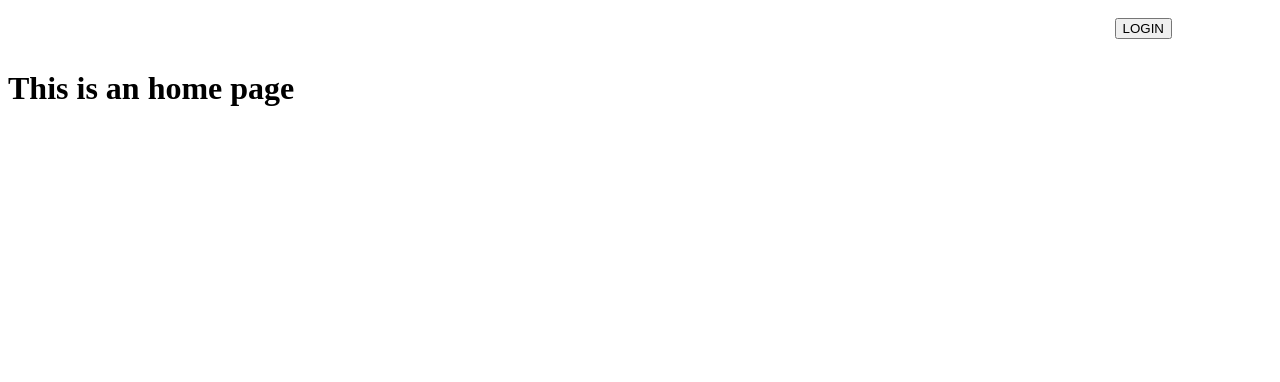
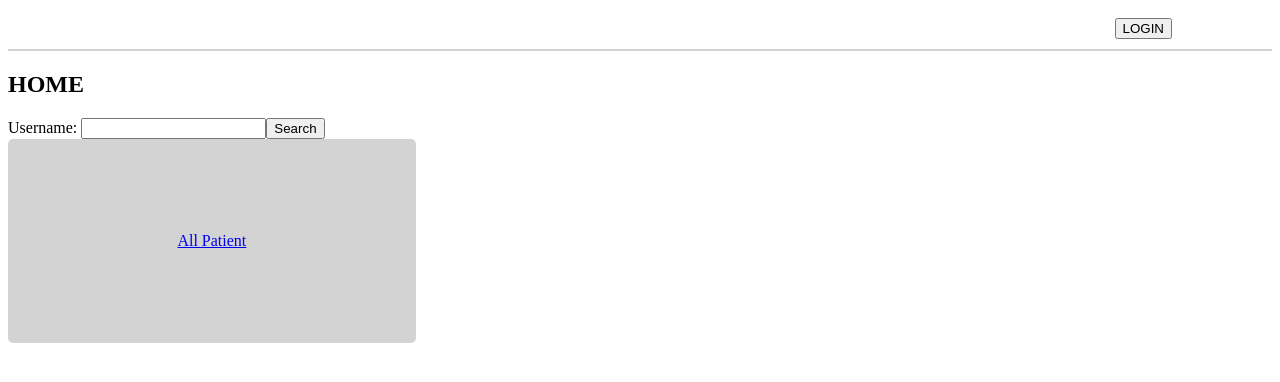
Before and after one commit to rajeevhansda/patient-record-frontend, a Vue app: page / in a window 1280 px wide. Shown: the top 382 px of the page. Built offline with nearby package versions, Linux system fonts and the light colour scheme.

Commit message:
added patient records in home page

```diff
--- a/src/App.vue
+++ b/src/App.vue
@@ -48,6 +48,7 @@ export default {
 nav {
   display: flex;
   justify-content: space-between;
+  border-bottom: 2px solid lightgray;
 }
 
 #nav-name,
--- a/src/router/index.js
+++ b/src/router/index.js
@@ -26,6 +26,13 @@ const routes = [
     component: () => import(/* webpackChunkName: "update" */ '../views/UpdateUser.vue')
   },
 
+  // ---------------------------------------------------------------------
+  {
+    path: '/allPatients',
+    name: 'allPatients',
+    component: () => import(/* webpackChunkName: "allPatients" */ '../views/patient/PatientAll.vue')
+  },
+
   {
     path: "*",
     name: "notFound",
--- a/src/views/Home.vue
+++ b/src/views/Home.vue
@@ -1,5 +1,100 @@
 <template>
-  <div class="about">
-    <h1>This is an home page</h1>
+  <div class="home">
+    <h2>HOME</h2>
+    <form class="form" @submit.prevent="searchPatient">
+
+      <label for="search">Username: </label>
+      <input type="text" name="search" autocomplete="on" required="true" />
+
+
+
+
+      <button type="submit" class="btn" :disabled="loading">Search</button>
+    </form>
+    <div class="container">
+      <div class="card">
+        <router-link :to="{ name: 'allPatients' }">All Patient</router-link>
+      </div>
+      <div class="p-card" v-for="(patient, index) in patients" :key="index">
+        <p>Name: {{ patient.name }}</p>
+        <p>Disease</p>
+        <ul>
+          <li v-for="(dis, index) in patient.disease" :key="index">{{ dis }}</li>
+        </ul>
+        <p>Medication</p>
+
+        <ul>
+          <li v-for="(med, index) in patient.medication" :key="index">{{ med }}</li>
+        </ul>
+      </div>
+    </div>
+
   </div>
 </template>
+<script>
+export default {
+  data() {
+    return {
+      patients: null,
+      loading: false
+    }
+  },
+  methods: {
+    searchPatient(event) {
+      event.preventDefault();
+
+      const search = event.target.search.value;
+
+      var myHeaders = new Headers();
+      myHeaders.append("Content-Type", "application/json");
+
+      var raw = JSON.stringify({
+        "search": search
+      });
+
+      var requestOptions = {
+        method: 'POST',
+        headers: myHeaders,
+        body: raw,
+        redirect: 'follow'
+      };
+
+      fetch("http://localhost:8000/patient/search", requestOptions)
+        .then(response => response.text())
+        .then(result => {
+          this.patients = JSON.parse(result)
+        })
+        .catch(error => console.log('error', error));
+
+
+
+
+    }
+  }
+}
+</script>
+<style scoped>
+.container {
+  display: flex;
+  flex-wrap: wrap;
+  gap: 10px;
+}
+
+.card {
+  display: flex;
+  width: calc(100% / 3.1);
+  aspect-ratio: 2 / 1;
+  background-color: lightgray;
+  border-radius: 5px;
+  align-items: center;
+  justify-content: center;
+}
+.p-card {
+  display: flex;
+  flex-direction: column;
+  background-color: lightgray;
+  border-radius: 5px;
+  align-items: center;
+  padding: 20px;
+}
+</style>
--- a/src/views/Login.vue
+++ b/src/views/Login.vue
@@ -1,5 +1,6 @@
 <template>
   <div class="login">
+    <h2>LOGIN</h2>
     <form class="form" @submit.prevent="loginUser">
 
       <label for="username">Username</label>
--- a/src/views/NotFound.vue
+++ b/src/views/NotFound.vue
@@ -1,6 +1,6 @@
 <template>
-    <div>
-      <h1>Not Found</h1>
+    <div class="notFound">
+      <h2>Not Found</h2>
       <p>
         Oops we couldn't find that page. Try going
         <router-link :to="{ name: 'home' }">home</router-link>
--- a/src/views/Register.vue
+++ b/src/views/Register.vue
@@ -1,5 +1,6 @@
 <template>
   <div class="register">
+    <h2>REGISTER</h2>
     <form class="form" @submit.prevent="registerUser">
 
       <label for="username">Username</label>
--- a/src/views/UpdateUser.vue
+++ b/src/views/UpdateUser.vue
@@ -1,6 +1,6 @@
 <template>
     <div class="update">
-        <h2>Update User</h2>
+        <h2>UPDATE</h2>
         <form class="form" @submit.prevent="updateUser">
 
             <label for="username">Username</label>
--- /dev/null
+++ b/src/views/patient/ParientDelete.vue
@@ -0,0 +1,6 @@
+<template>
+    <div class="patientRegister">
+      <h2>Patient Register</h2>
+
+    </div>
+  </template>
--- /dev/null
+++ b/src/views/patient/ParientSearch.vue
@@ -0,0 +1,6 @@
+<template>
+    <div class="patientRegister">
+      <h2>Patient Register</h2>
+
+    </div>
+  </template>
--- /dev/null
+++ b/src/views/patient/ParientUpdate.vue
@@ -0,0 +1,6 @@
+<template>
+    <div class="patientRegister">
+      <h2>Patient Register</h2>
+
+    </div>
+  </template>
--- /dev/null
+++ b/src/views/patient/PatientAll.vue
@@ -0,0 +1,58 @@
+<template>
+  <div class="allPatient">
+    <h2>All Patient</h2>
+    <div class="container">
+      <div class="card" v-for="(patient, index) in patients" :key="index">
+        <p>Name: {{ patient.name }}</p>
+        <p>Disease</p>
+        <ul>
+          <li v-for="(dis, index) in patient.disease" :key="index">{{ dis }}</li>
+        </ul>
+        <p>Medication</p>
+
+        <ul>
+          <li v-for="(med, index) in patient.medication" :key="index">{{ med }}</li>
+        </ul>
+      </div>
+    </div>
+
+  </div>
+</template>
+<script>
+export default {
+  data() {
+    return {
+      patients: null,
+
+    }
+  },
+  methods: {
+
+  },
+  created() {
+    var requestOptions = {
+      method: 'GET',
+      redirect: 'follow'
+    };
+
+    fetch("http://localhost:8000/patient/all", requestOptions)
+      .then(response => response.text())
+      .then(result => {
+        this.patients = JSON.parse(result)
+      })
+      .catch(error => console.log('error', error));
+  }
+}
+</script>
+<style scoped>
+.container{
+  display: flex;
+  flex-wrap: wrap;
+  gap: 10px;
+}
+.card{
+  background-color: lightgray;
+  border-radius: 5px;
+  padding: 40px;
+}
+</style>
--- /dev/null
+++ b/src/views/patient/PatientRegister.vue
@@ -0,0 +1,6 @@
+<template>
+    <div class="patientRegister">
+      <h2>Patient Register</h2>
+
+    </div>
+  </template>
```
